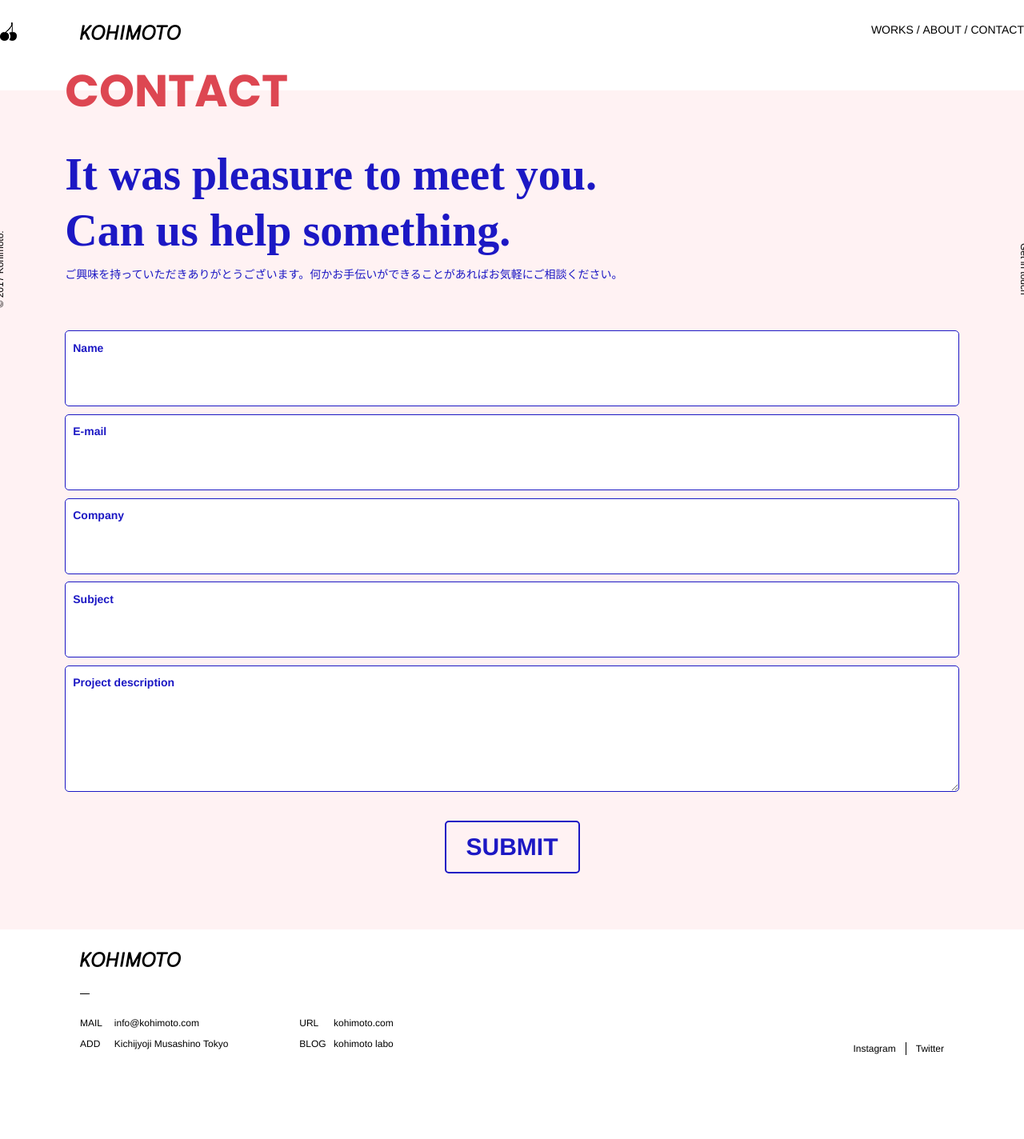
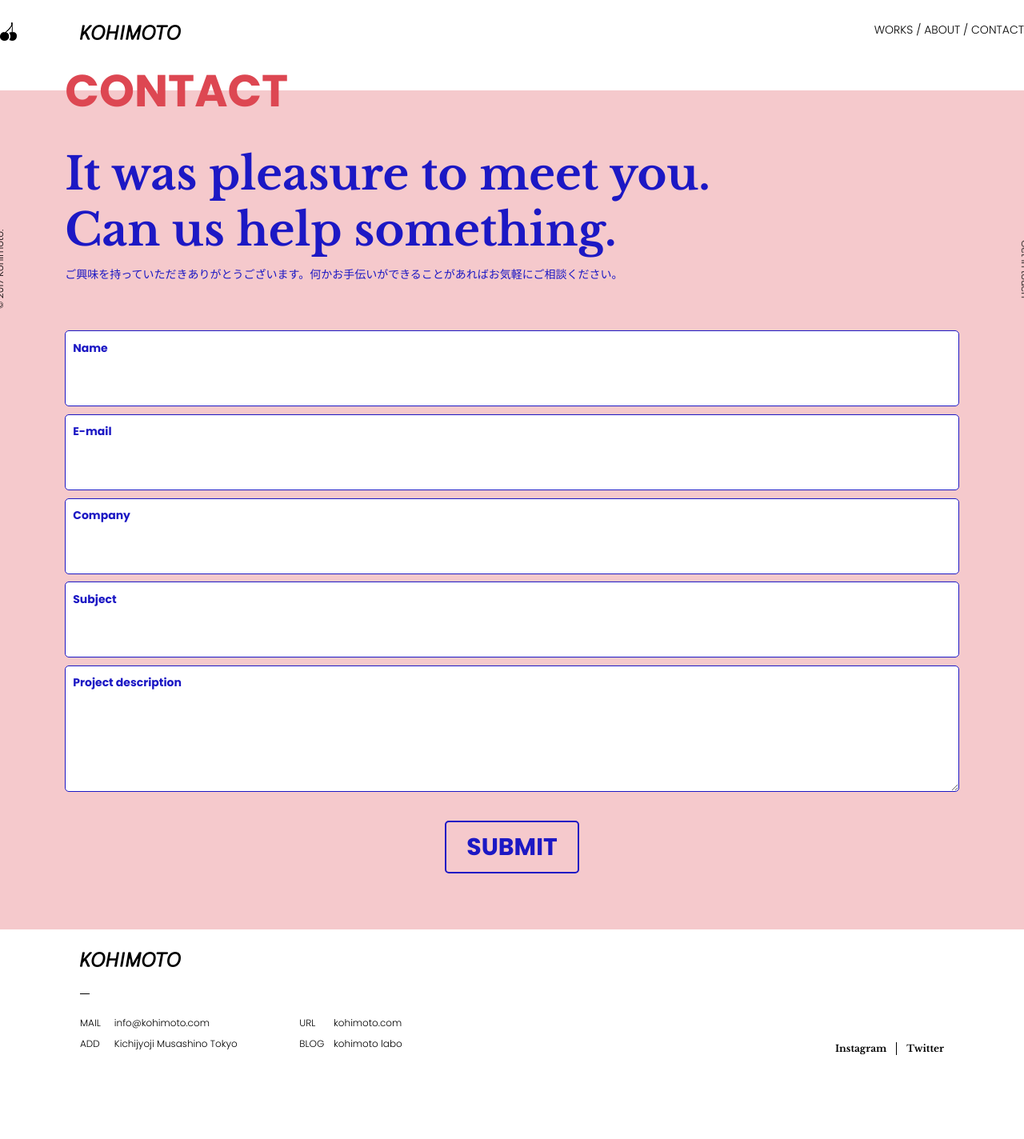
Before and after one commit to kohimoto/kohimoto, a PHP site: page /contact in a window 1280 px wide. Shown: the whole page at 80% size. Run offline with PHP 8.4, Linux system fonts and the light colour scheme; some libraries are stand-ins or nearby versions.

Commit message:
css huck戻す
Signed-off-by: fujimoto <kohimotoj@gmail.com>

```diff
--- a/css/style.css
+++ b/css/style.css
@@ -50,12 +50,6 @@ input, select {
 /* =======================================================
 * font
 * ======================================================= */
-/* h3 セリフ */
-/*@import url(https://fonts.googleapis.com/css?family=Gentium+Book+Basic:700);*/
-/*@import url(https://fonts.googleapis.com/css?family=Libre+Baskerville:400,700);*/
-@import url(https://fonts.googleapis.com/css?family=IM+Fell+DW+Pica);
-/* h2 サンセリフ */
-@import url(https://fonts.googleapis.com/css?family=Poppins:700);
 /* =======================================================
 * common
 * ======================================================= */
@@ -63,6 +57,8 @@ body {
   font-size: 14px;
   line-height: 1.4;
   color: #000;
+  font-family: 'Poppins', sans-serif;
+  font-weight: 300;
 }
 a, a:hover, a:visited {
   color: #000;
@@ -74,6 +70,7 @@ a:hover{
 }
 .arrow_d{
   text-align: right;
+  font-family: 'Libre Baskerville', serif;
 }
 a.arrow {
 }
@@ -87,6 +84,7 @@ h1{
 }
 h2{
   font-family: 'Poppins', sans-serif;
+  font-weight: 700;
   font-size: 4em;
   padding-bottom: 0.2em;
 }
@@ -94,11 +92,11 @@ p.h2_cap{
   padding-bottom: 5.7142em;
 }
 h2.heading{
-  font-family: 'IM Fell DW Pica', serif;
+  font-family: 'Libre Baskerville', serif;
 }
 h3{
   font-size: 2.8571em;
-  font-family: 'Gentium Book Basic', serif;
+  font-family: 'Libre Baskerville', serif;
 }
 h4{
   font-size: 6.1428em;
@@ -204,6 +202,7 @@ header .get {
 }
 .foot_d .link_s ul li{
   font-size: 0.8571em;
+  font-family: 'Libre Baskerville', serif;
   float: left;
 }
 .foot_d .link_s ul li:nth-child(1){
@@ -318,7 +317,7 @@ figure.img_h.hover figcaption p {
 * contact
 * ======================================================= */
 .bg-c{
-  background: #fff2f3;
+  background: #f5c9cc;
 }
 #spectrumPlugin{
   color: #1c18c4;
```
